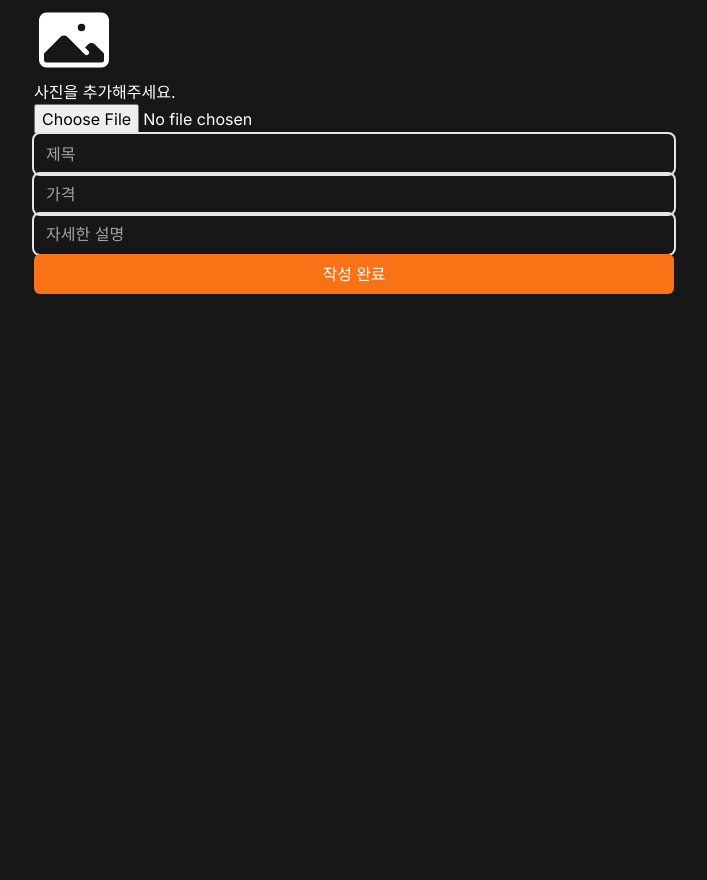
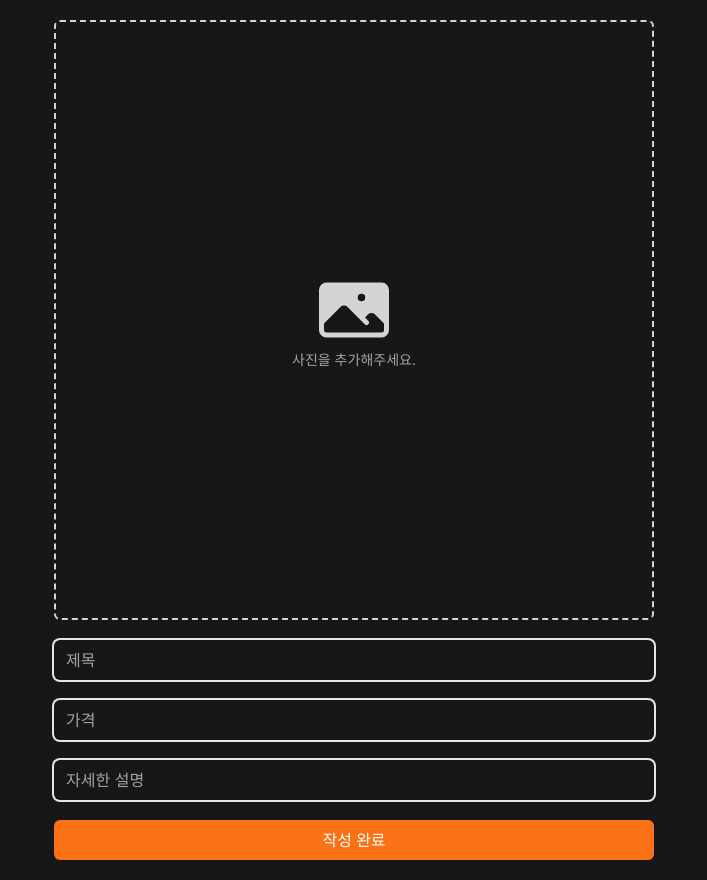
Before and after one commit to GCgang/carrot-market, a Next.js app: page /products/add in a window 1280 px wide. Shown: the whole page, without its empty margins (286-993 px from the left). Before the commit the page ends 800 px from the top, so only its background shows below. Built offline with nearby package versions, Linux system fonts and the light colour scheme.

Commit message:
Feat: Addproduct

```diff
--- a/app/products/add/page.tsx
+++ b/app/products/add/page.tsx
@@ -23,12 +23,18 @@ export default function AddProduct() {
   const [state, action] = useFormState(uploadProduct, null);
   return (
     <div>
-      <form action={action}>
-        <label htmlFor='photo'>
+      <form action={action} className='p-5 flex flex-col gap-5'>
+        <label
+          htmlFor='photo'
+          className='border-2 aspect-square flex items-center justify-center flex-col text-neutral-300 border-neutral-300 rounded-md border-dashed cursor-pointer bg-center bg-cover'
+          style={{ backgroundImage: `url(${preview})` }}
+        >
           {preview === '' ? (
             <>
               <PhotoIcon className='w-20' />
-              <div>사진을 추가해주세요.</div>
+              <div className='text-neutral-400 text-sm'>
+                사진을 추가해주세요.
+              </div>
               {state?.fieldErrors.photo}
             </>
           ) : null}
@@ -39,6 +45,7 @@ export default function AddProduct() {
           id='photo'
           name='photo'
           accept='image/*'
+          className='hidden'
         />
         <Input
           name='title'
```
